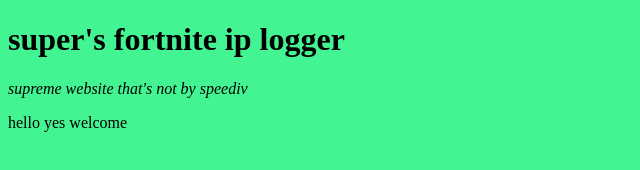
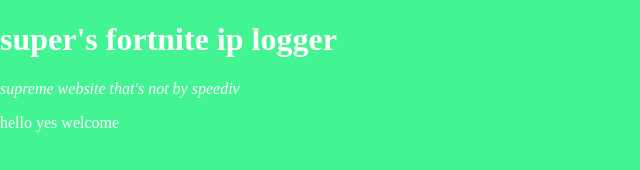
Before and after one commit to SuperSteelYT/fortnite, a plain HTML site: page index.html in a window 1280 px wide. Shown: the whole page, without its empty margins (0-640 px from the left). Drawn offline with Linux system fonts and the light colour scheme.

Commit message:
Update makewebsitepretty.css

```diff
--- a/makewebsitepretty.css
+++ b/makewebsitepretty.css
@@ -1,3 +1,18 @@
+{
+    font-family: 'Open Sans', sans-serif;
+    margin: 0;
+    padding: 0;
+}
+
 body {
     background: #42f492;
+    margin: 0%;
+    color: white;
 }
+
+header
+{
+    height: 100vh;
+    background-size: cover;
+    background-position: center;
+}
```
